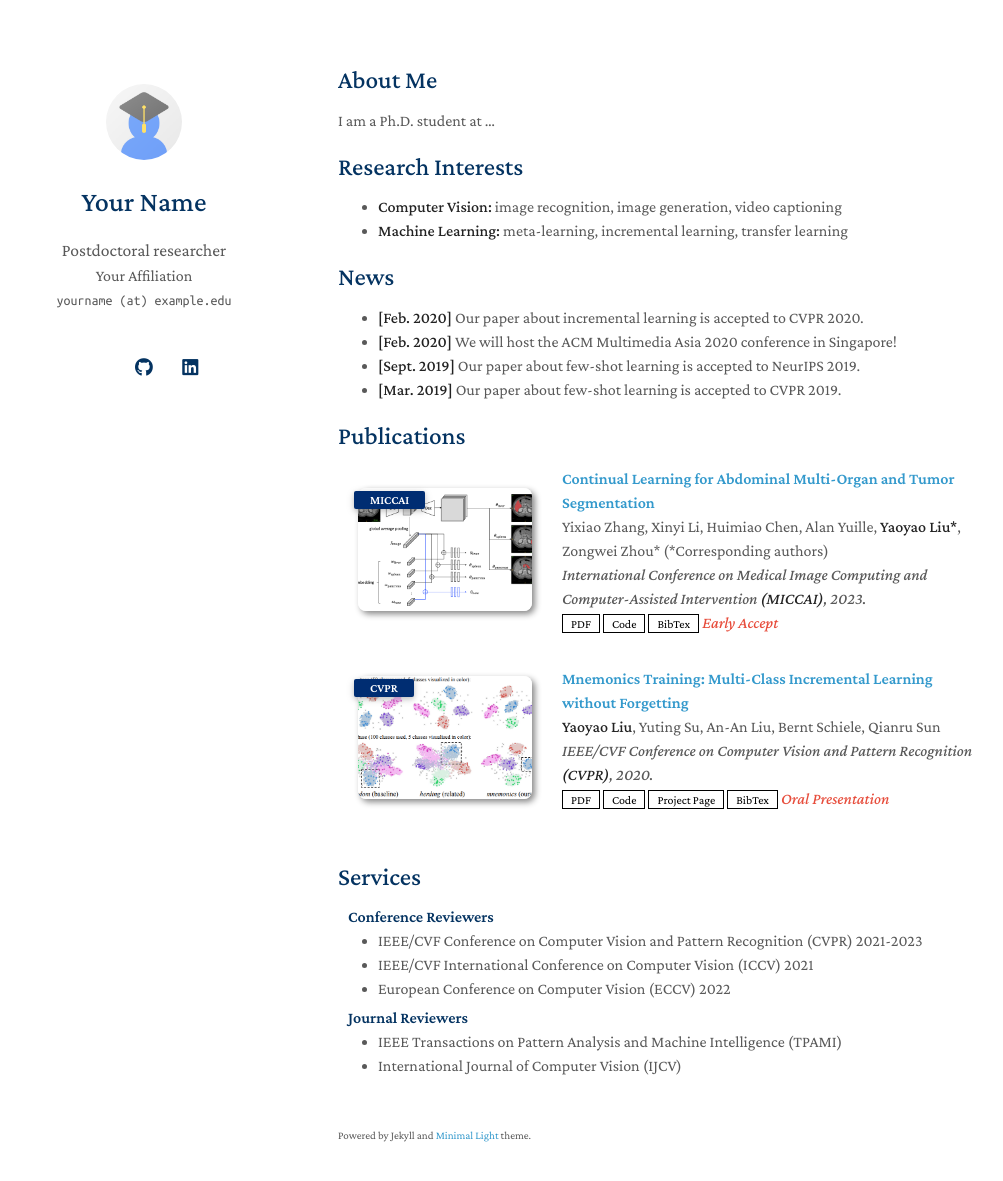
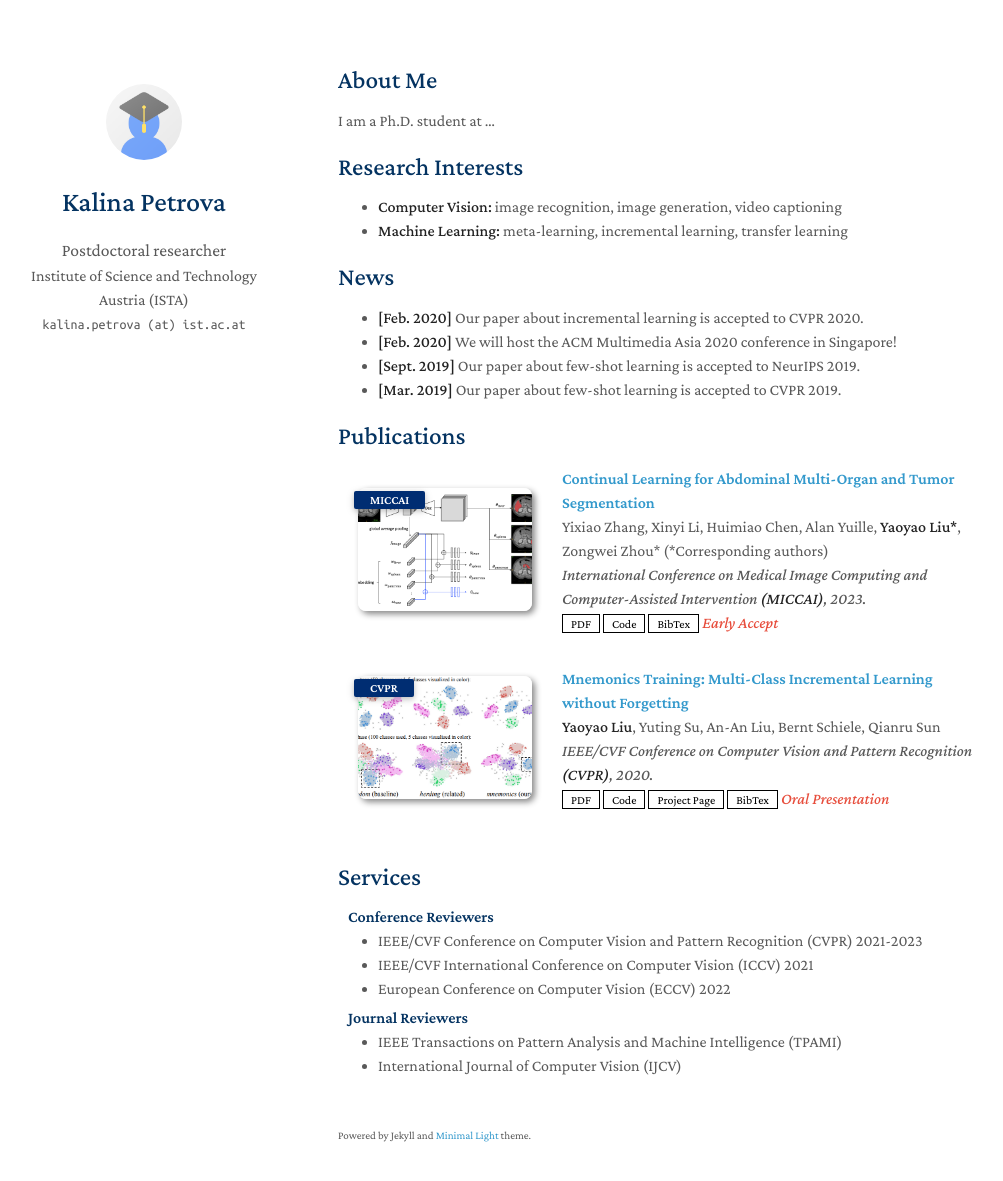
Before and after one commit to kpetrova/kpetrova.github.io, a Jekyll site: the page built from index.md, in a window 1280 px wide and 1216 px high. Shown: the top 1181 px of the window, without its empty margins (132-1135 px from the left). Built offline with Jekyll 4.4.1, drawn with Linux system fonts in a browser that asks for light colours; a style sheet for code colours, icons or effects is not loaded.

Commit message:
Added some info

```diff
--- a/_config.yml
+++ b/_config.yml
@@ -1,22 +1,19 @@
 # Basic Information
-title: Your Name
+title: Kalina Petrova
 position: Postdoctoral researcher
-affiliation: Your Affiliation
-email: yourname (at) example.edu
+affiliation: Institute of Science and Technology Austria (ISTA)
+email: kalina.petrova (at) ist.ac.at
 
 # Search Engine Optimization (SEO)
 # The following information is used to improve the website traffic from search engines, e.g., Google.
-keywords: minimal light
-description: The Minimal Light is a simple and elegant jekyll theme for academic personal homepage.
-canonical: https://minimal-light-theme.yliu.me/
+keywords: kalina petrova combinatorics ista mathematics computer science research
+description: This is the academic webpage of Kalina Petrova, a researcher working in mathematics and computer science.
+canonical: https://kpetrova.github.io/
 
 # Links
 # If you don't need one of them, you may delete the corresponding line.
-google_scholar: https://scholar.google.com/
+google_scholar: https://scholar.google.com/citations?user=_HNAd3QAAAAJ&hl=en&oi=ao
 cv_link: assets/files/curriculum_vitae.pdf
-github_link: https://github.com/
-linkedin: https://www.linkedin.com/
-twitter: https://twitter.com/
 
 # Images (e.g., your profile picture and your website's favicon)
 # "favicon" and "favicon_dark" are used for the light and dark modes, respectively.
```
Also changed, not shown: README.md.
